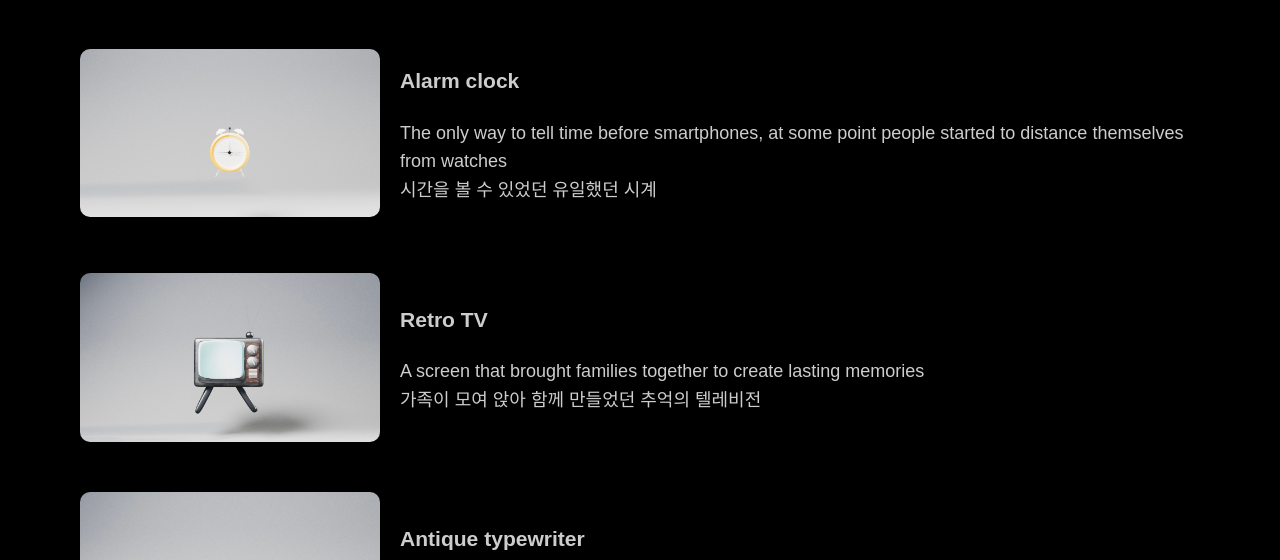
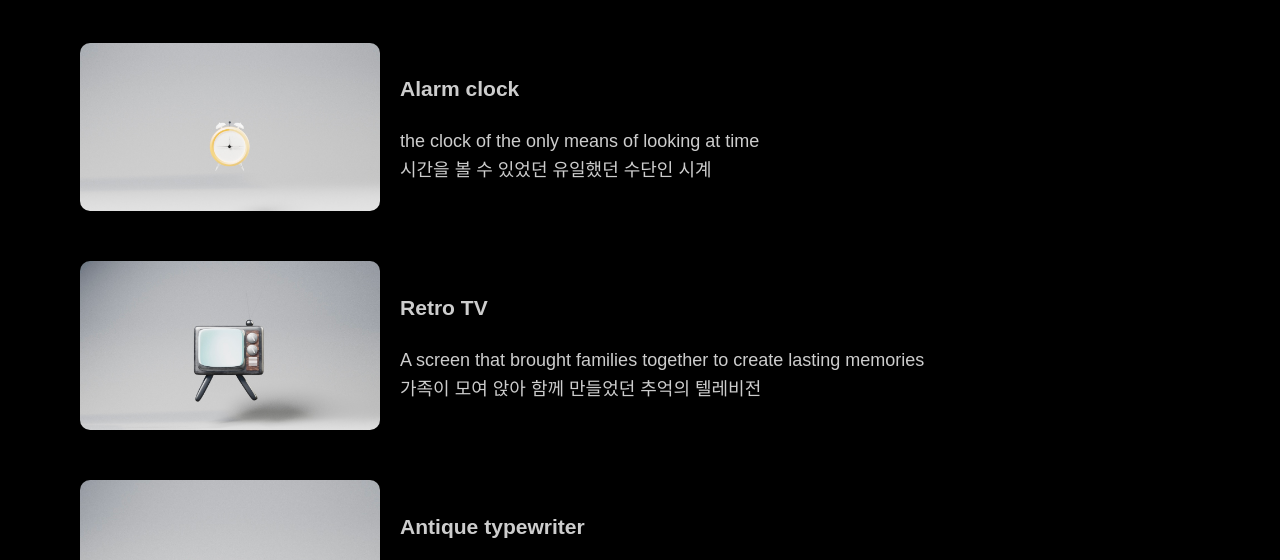
Before and after one commit to eunjin-Bae/analogsound, a website built with webpack: page services.html in a window 1280 px wide. Shown: the part 193-753 px from the top of the page. Built offline with nearby package versions, Linux system fonts and the light colour scheme.

Commit message:
Update services.html

```diff
--- a/services.html
+++ b/services.html
@@ -3,7 +3,7 @@
 <head>
     <meta charset="UTF-8">
     <meta name="viewport" content="width=device-width, initial-scale=1.0">
-    <title>Services</title>
+    <title>Our object</title>
     <link rel="stylesheet" href="main.css"> <!-- 공통 스타일 -->
     <script src="src/index.js" defer></script>
     <style>
@@ -87,8 +87,8 @@
             <img src="images2/1.jpg" alt="Service 2">
             <div class="service-text">
                 <h3>Alarm clock</h3>
-                <p> The only way to tell time before smartphones, at some point people started to distance themselves from watches<br>
-                    시간을 볼 수 있었던 유일했던 시계
+                <p> the clock of the only means of looking at time<br>
+                    시간을 볼 수 있었던 유일했던 수단인 시계
 </p>
             </div>
         </div>
```
